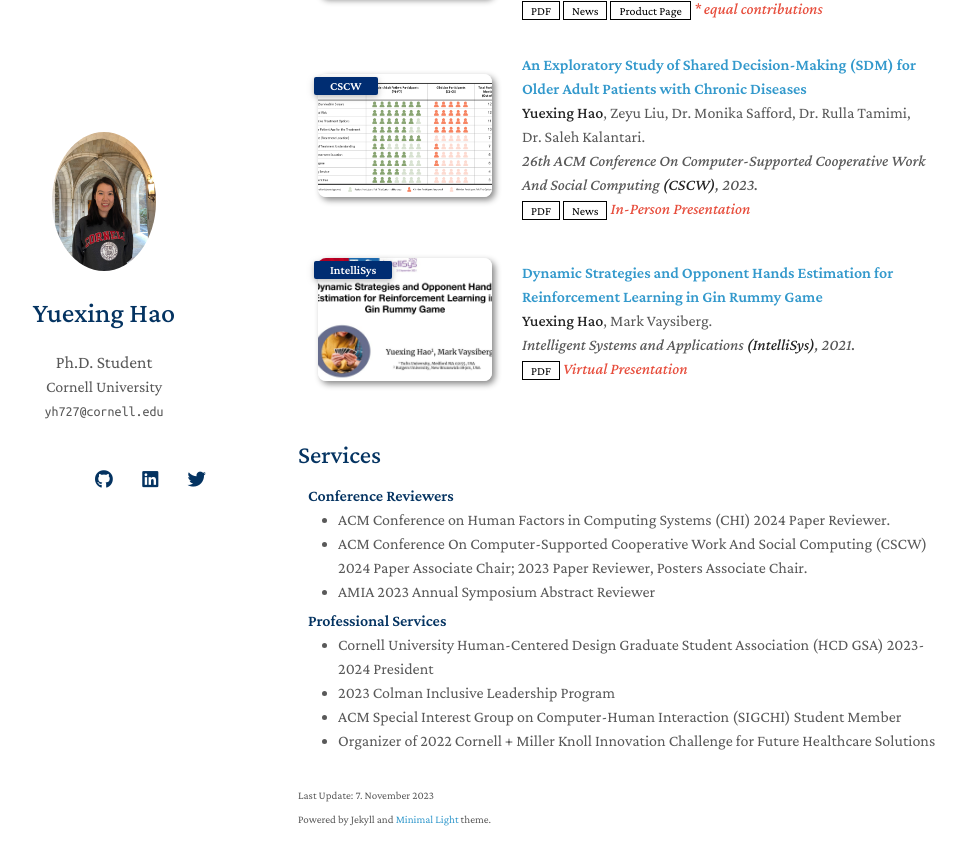
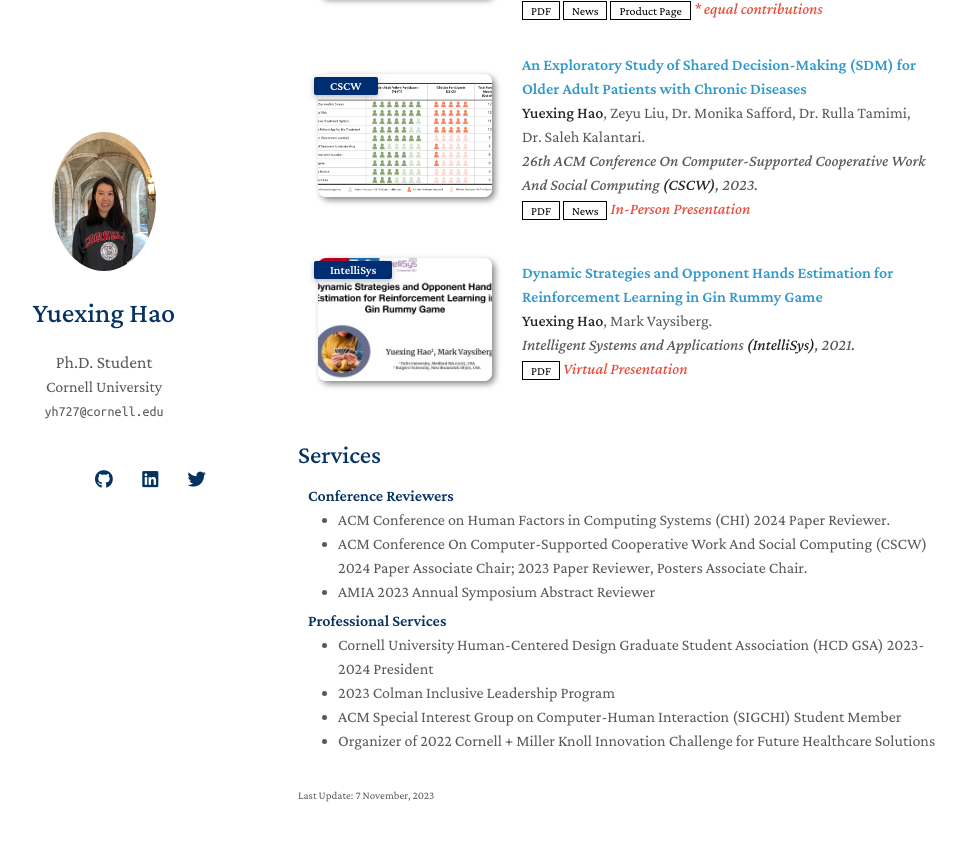
Before and after one commit to YuexingHao/Yuexing-Hao, a Jekyll site: the page built from index.md, in a window 1280 px wide and 900 px high, scrolled down 1806 px. Shown: the top 865 px of the window, without its empty margins (172-1138 px from the left). Built offline with Jekyll 4.4.1, drawn with Linux system fonts in a browser that asks for light colours; nearby versions of some CDN libraries; a style sheet for code colours, icons or effects is not loaded; our own code applies the rules of GitHub Pages for plain Markdown files.

Commit message:
Update homepage.html

```diff
--- a/_layouts/homepage.html
+++ b/_layouts/homepage.html
@@ -158,14 +158,10 @@
               const monthNames = ["January", "Februray", "March", "April", "May", "June", "July", "August", "September", "October", "November", "December"
               ];
               var modiDate = new Date(document.lastModified);
-              var showAs = modiDate.getDate() + ". " + monthNames[modiDate.getMonth()] + " " + modiDate.getFullYear();
+              var showAs = modiDate.getDate() + "  " + monthNames[modiDate.getMonth()] + ", " + modiDate.getFullYear();
               document.write(showAs);
             </script>
       </small>
-      {% endif %}
-
-      {% if site.enable_footnote %}
-      <p><small>Powered by Jekyll and <a href="https://github.com/yaoyao-liu/minimal-light" target="_blank" rel="noopener">Minimal Light</a> theme.</small></p>
       {% endif %}
 
       </section>
```
